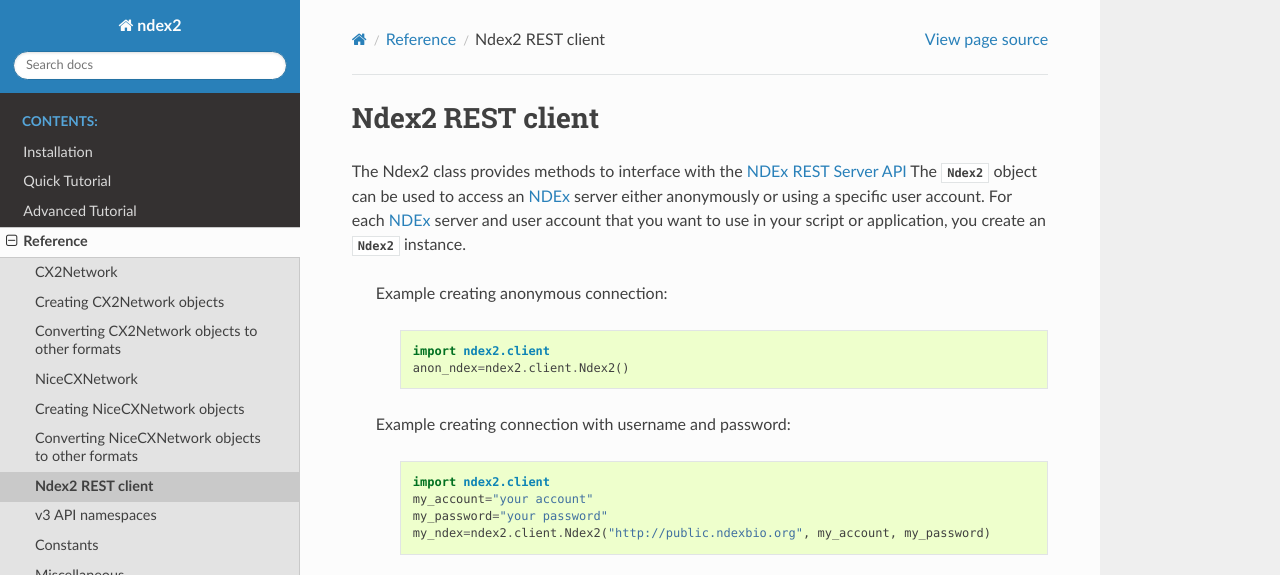
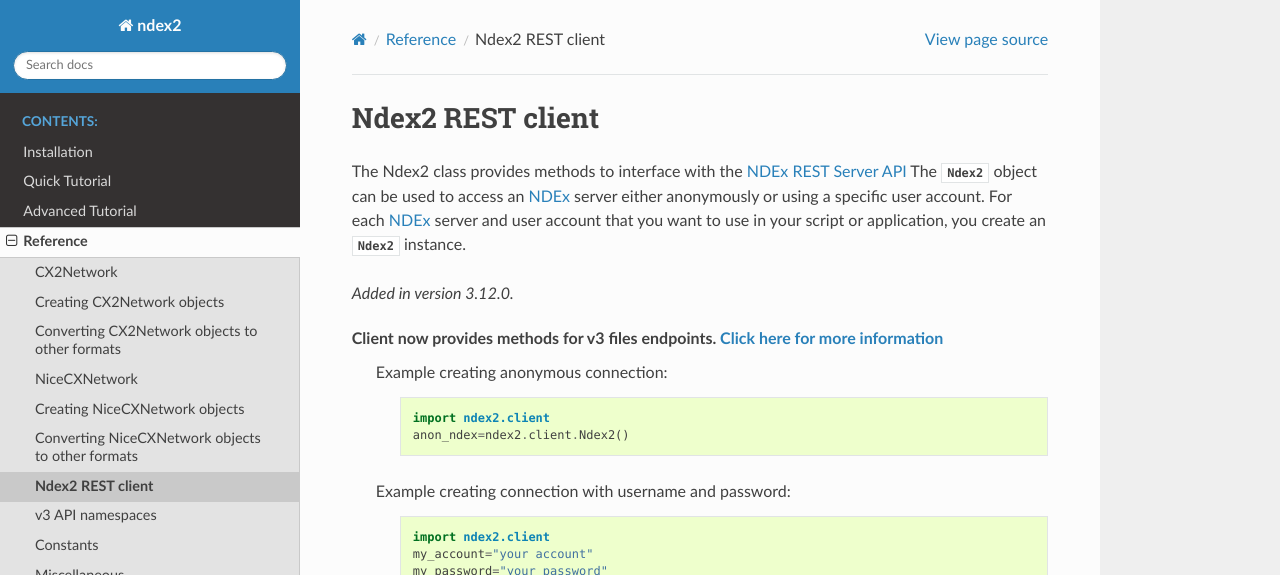
Before and after one commit to ndexbio/ndex2-client, a Sphinx documentation site: the page built from docs/ndex2client.rst, in a window 1280 px wide and 923 px high, cut to the strip 0-575 px from the top of the window. Built offline with Sphinx 7.4.7 and the Read the Docs theme 3.1.0, drawn with Linux system fonts in a browser that asks for light colours.

Commit message:
added link from client to v3namespaces.rst

```diff
--- a/docs/ndex2client.rst
+++ b/docs/ndex2client.rst
@@ -7,6 +7,9 @@
 each `NDEx`_ server and user account that you want to use in your script or
 application, you create an :py:class:`~ndex2.client.Ndex2` instance.
 
+.. versionadded:: 3.12.0
+
+Client now provides methods for v3 files endpoints. :doc:`Click here for more information <v3namespaces>`
     Example creating anonymous connection:
 
         .. code-block:: python
```
